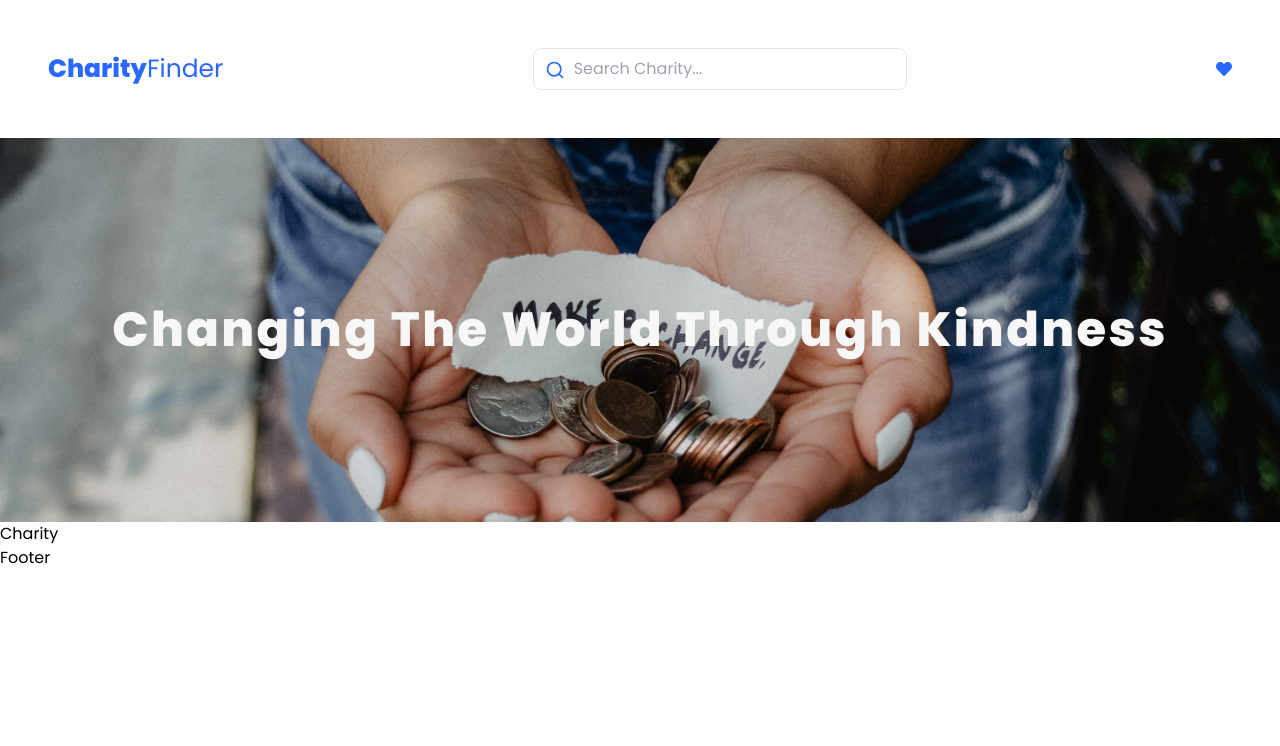
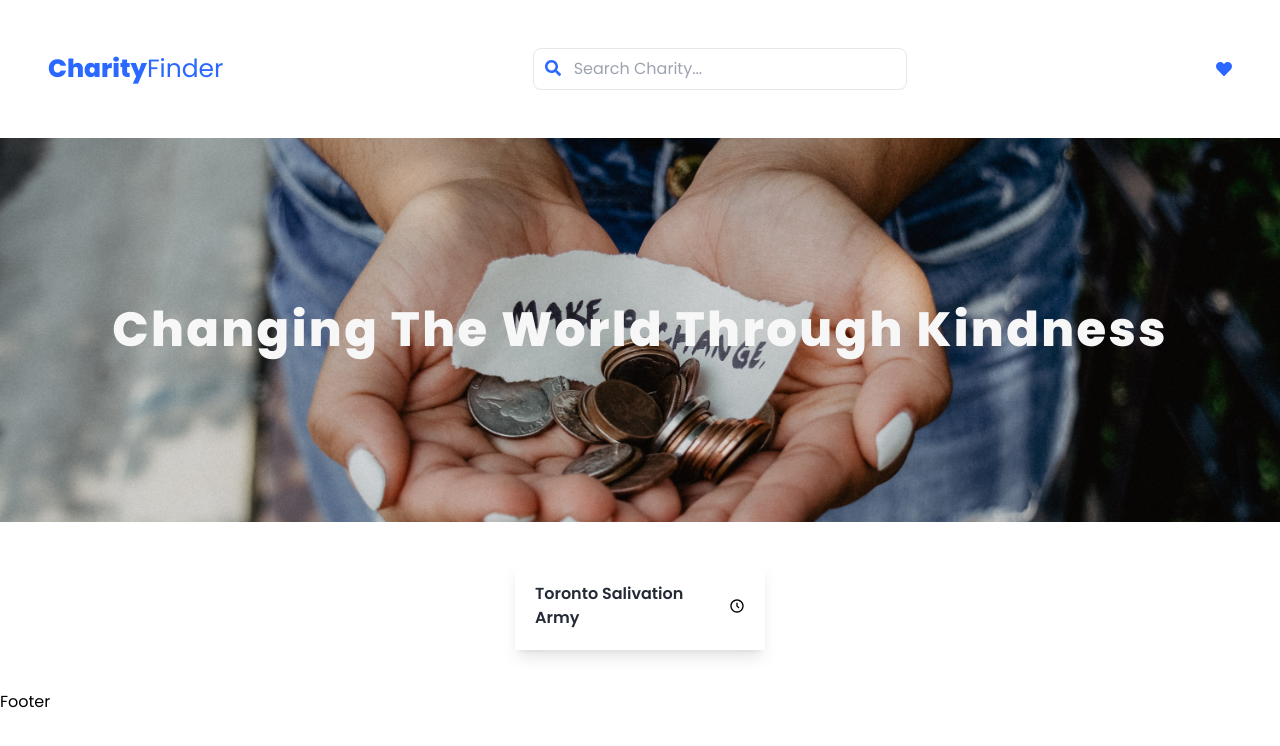
Before and after one commit to milkessa/charityfinder, a React app: page / in a window 1280 px wide. Shown: the top 746 px of the page. Built offline with nearby package versions, Linux system fonts and the light colour scheme; the HTML template or start-up script is replaced by a standard one.

Commit message:
page updated

```diff
--- a/src/components/charityFind/charity.tsx
+++ b/src/components/charityFind/charity.tsx
@@ -1,8 +1,21 @@
-import React from 'react'
-
+import {BiTimeFive} from 'react-icons/bi'
 const Charity = () => {
   return (
-    <div>Charity</div>
+    <div>
+        <div className='charityContainer flex gap-10 justify-center flex-wrap items-center py-10'>
+            <div className='group group/item singleCharity w-[250px] p-[20px] bg-white rounded[10px] hover:bg-blueColor shadow-lg shadow-greyIsh-400/700 hover:shadow-lg'>
+                <span className='flex justify-between items-center gap-4'>
+                    <h1 className='text-[16px] font-semibold text-textColor group-hover:text-white'>Toronto Salivation Army</h1>
+                    <span>
+                        <BiTimeFive/>
+                    </span>
+
+                </span>
+
+            </div>
+
+        </div>
+    </div>
   )
 }
 
--- a/src/components/footer/footer.tsx
+++ b/src/components/footer/footer.tsx
@@ -1,9 +1,5 @@
-import React from 'react'
+const Footer = () => {
+  return <div>Footer</div>;
+};
 
-const Footer = () => {
-  return (
-    <div>Footer</div>
-  )
-}
-
-export default Footer
+export default Footer;
--- a/src/components/header/header.tsx
+++ b/src/components/header/header.tsx
@@ -1,4 +1,4 @@
-import React from 'react'
+
 
 const header = () => {
   return (
--- a/src/components/navbar/navbar.tsx
+++ b/src/components/navbar/navbar.tsx
@@ -1,11 +1,12 @@
-import React from 'react'
-import { FaHeart } from "react-icons/fa";
+import { FaHeart, FaSearch } from "react-icons/fa";
 
 const Navbar = () => {
   return (
-    <div className='navBar flex justify-between items-center p-[3rem]'>
-        <div className='logoDiv'>
-            <h1 className='Logo text-[25px] text-blueColor'><strong> Charity</strong>Finder</h1>
+    <div className="navBar flex justify-between items-center p-[3rem]">
+      <div className="logoDiv">
+        <h1 className="Logo text-[25px] text-blueColor">
+          <strong> Charity</strong>Finder
+        </h1>
       </div>
       <div className="relative">
         <input
@@ -13,25 +14,15 @@ const Navbar = () => {
           placeholder="Search Charity..."
           className="pl-10 pr-4 py-2 w-full border rounded-lg focus:outline-none focus:border-blue-500"
         />
-      <svg
-        className="absolute top-3 left-3 h-5 w-5 text-blueColor"
-        xmlns="http://www.w3.org/2000/svg"
-        viewBox="0 0 24 24"
-        fill="none"
-        stroke="currentColor"
-        strokeWidth="2"
-        strokeLinecap="round"
-        strokeLinejoin="round"
-      >
-        <circle cx="11" cy="11" r="8" />
-        <line x1="21" y1="21" x2="16.65" y2="16.65" />
-      </svg>
+        <div className="absolute top-3 left-3 h-5 w-5 text-blueColor">
+          <FaSearch />
         </div>
-    <div className=' text-blueColor'>
+      </div>
+      <div className=" text-blueColor">
         <FaHeart />
       </div>
     </div>
-  )
-}
+  );
+};
 
-export default Navbar
+export default Navbar;
```
Also changed, not shown: src/App.tsx (+11 -12 lines). Lines whose indentation alone changed are shown as unchanged.
